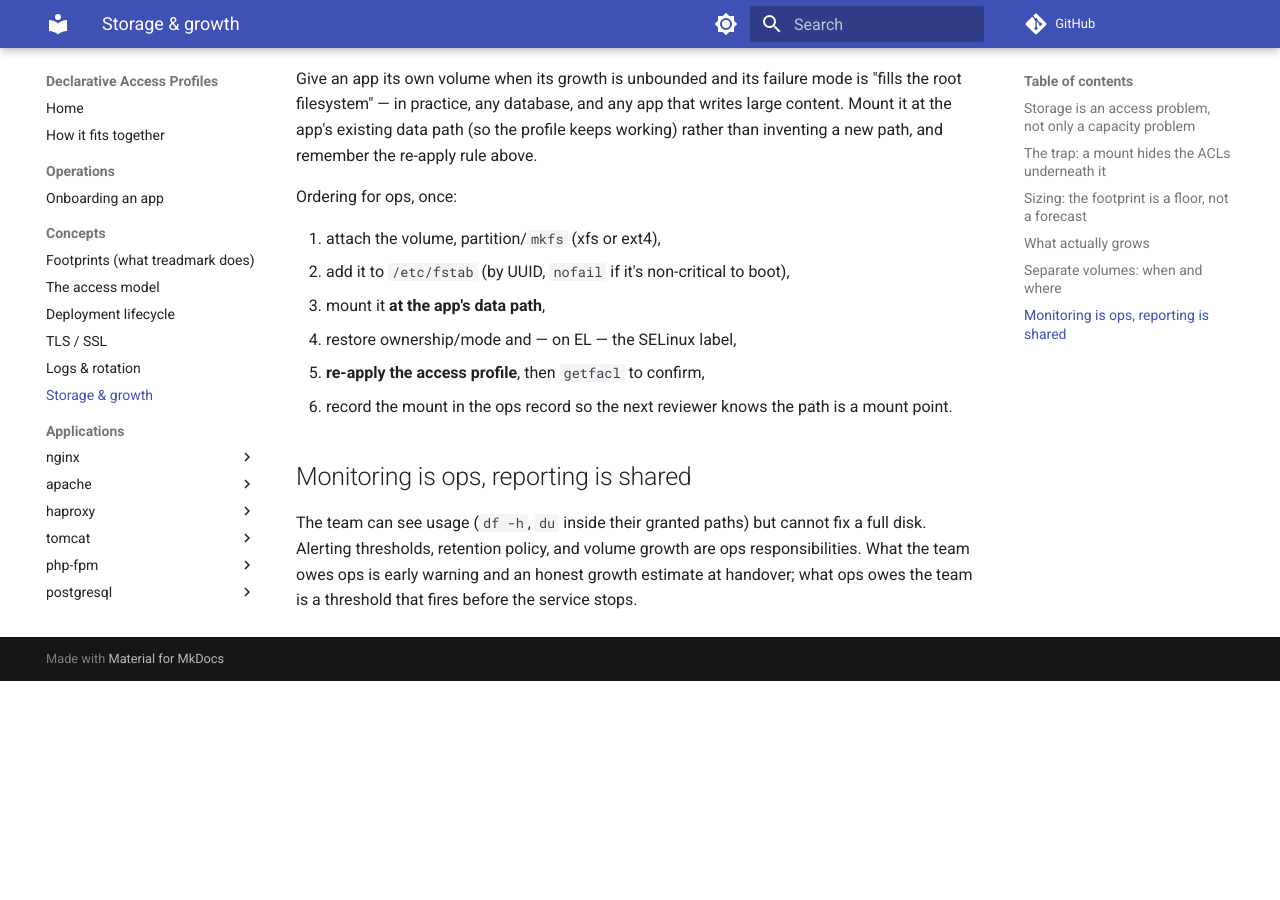
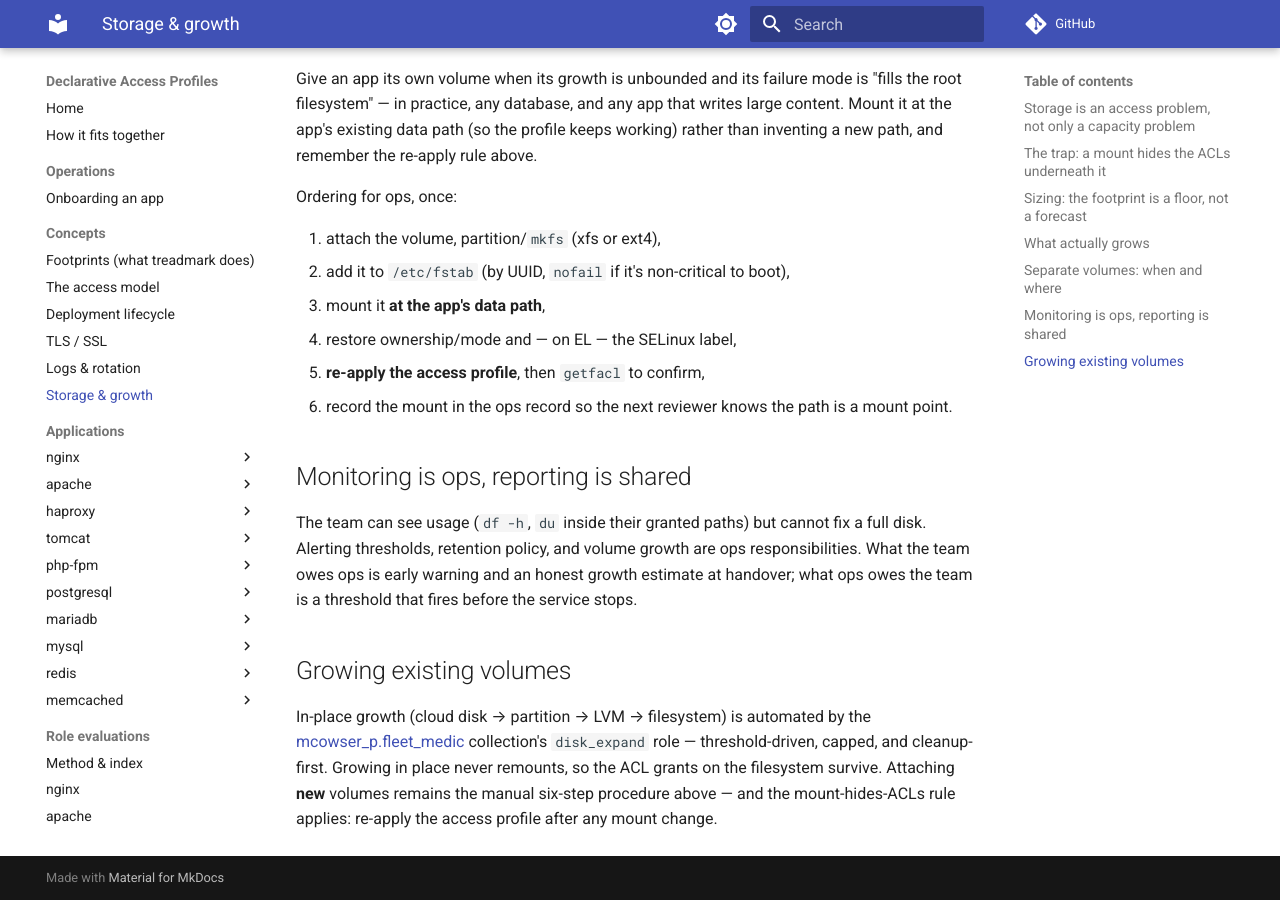
Before and after one commit to mcowser-p/declarative-access-profiles, an MkDocs documentation site: the page built from docs/concepts/storage.md, in a window 1280 px wide and 900 px high, scrolled down 2467 px. Built offline with MkDocs 1.6.1 and Material for MkDocs 9.7.7, drawn with Linux system fonts in a browser that asks for light colours; comment, search, counter and statistics services are not loaded; before the commit the page ends 3148 px from its top, so only the background shows below that.

Commit message:
docs(storage): point in-place volume growth at mcowser_p.fleet_medic

```diff
--- a/docs/concepts/storage.md
+++ b/docs/concepts/storage.md
@@ -118,3 +118,14 @@ fix a full disk. Alerting thresholds, retention policy, and volume growth
 are ops responsibilities. What the team owes ops is early warning and an
 honest growth estimate at handover; what ops owes the team is a threshold
 that fires before the service stops.
+
+## Growing existing volumes
+
+In-place growth (cloud disk → partition → LVM → filesystem) is
+automated by the
+[mcowser_p.fleet_medic](https://github.com/mcowser-p/fleet-medic)
+collection's `disk_expand` role — threshold-driven, capped, and
+cleanup-first. Growing in place never remounts, so the ACL grants on
+the filesystem survive. Attaching **new** volumes remains the manual
+six-step procedure above — and the mount-hides-ACLs rule applies:
+re-apply the access profile after any mount change.
```
